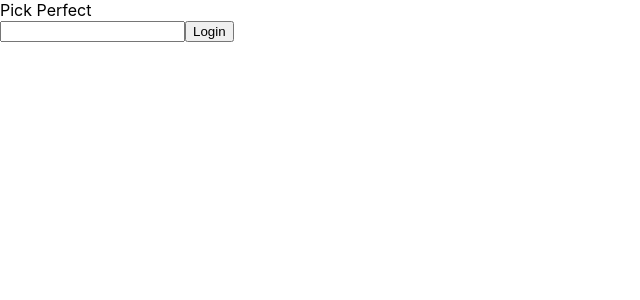
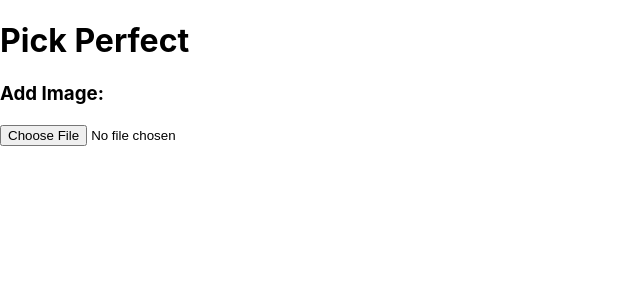
Before and after one commit to HeyKile/pick-perfect, a React (Create React App) app in the folder pick-perfect-ui/: page / in a window 1280 px wide. Shown: the top 300 px of the page, without its empty margins (0-640 px from the left). Built offline with nearby package versions, Linux system fonts and the light colour scheme; the HTML template or start-up script is replaced by a standard one.

Commit message:
most basic of basic UIs

```diff
--- a/pick-perfect-ui/src/App.js
+++ b/pick-perfect-ui/src/App.js
@@ -1,11 +1,9 @@
 import Login from "./components/Login";
+import Home from "./components/Home";
 
 function App() {
   return (
-    <>
-      <p1>Pick Perfect</p1>
-      <Login/>
-    </>
+    <Home/>
   );
 }
 
--- /dev/null
+++ b/pick-perfect-ui/src/components/Home.js
@@ -0,0 +1,27 @@
+import React from 'react';
+import { useState } from 'react';
+
+export default function Home() {
+
+  const [file, setFile] = useState();
+
+  function handleFile(e) {
+    console.log(e.target.files);
+    setFile(URL.createObjectURL(e.target.files[0]));
+    e.target.value = null;
+  }
+
+  return (
+    <div className='pick-perfect-home'>
+      <h1 className='pick-perfect-header'>Pick Perfect</h1>
+      <div>
+        <h3>Add Image:</h3>
+        <input type="file" onChange={handleFile}/>
+      </div>
+      <div>
+        {file && <button onClick={() => setFile(null)}>X</button>}
+        {file && <img src={file} />}
+      </div>
+    </div>
+  );
+}
```
